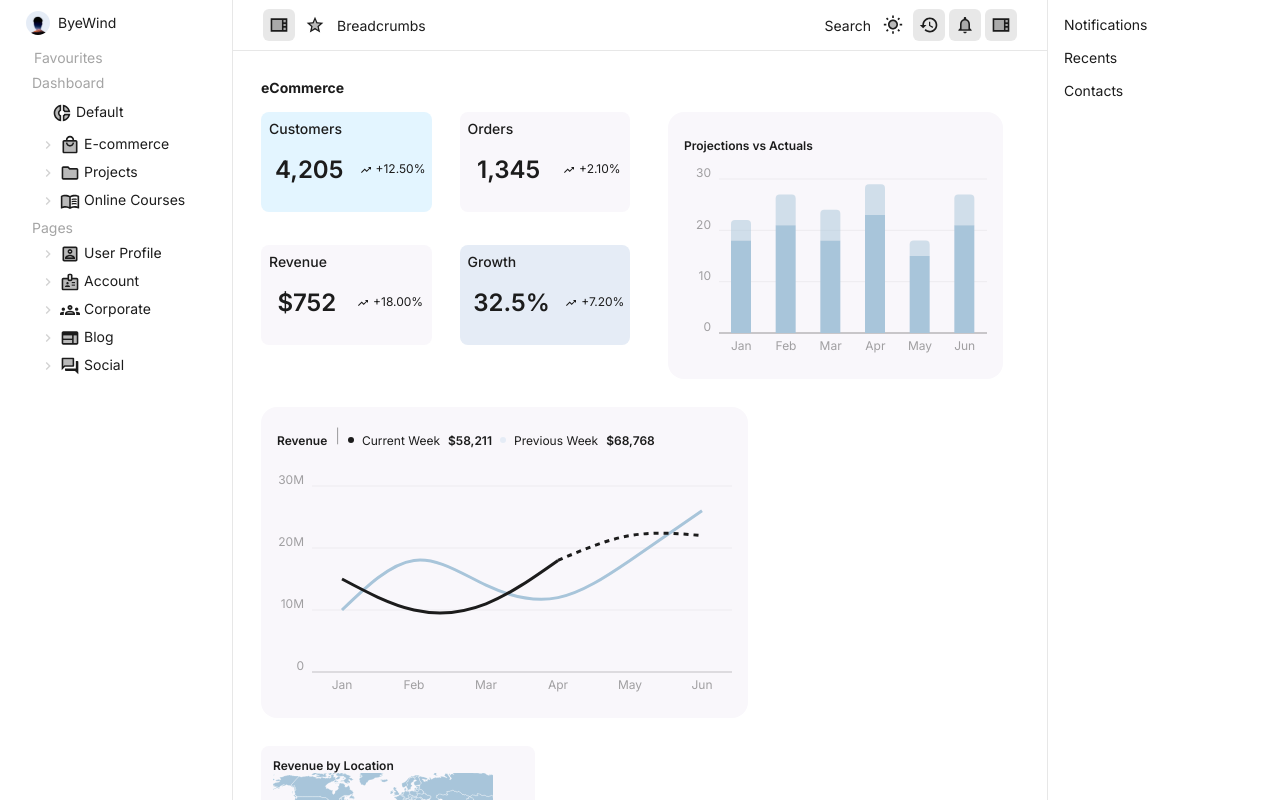
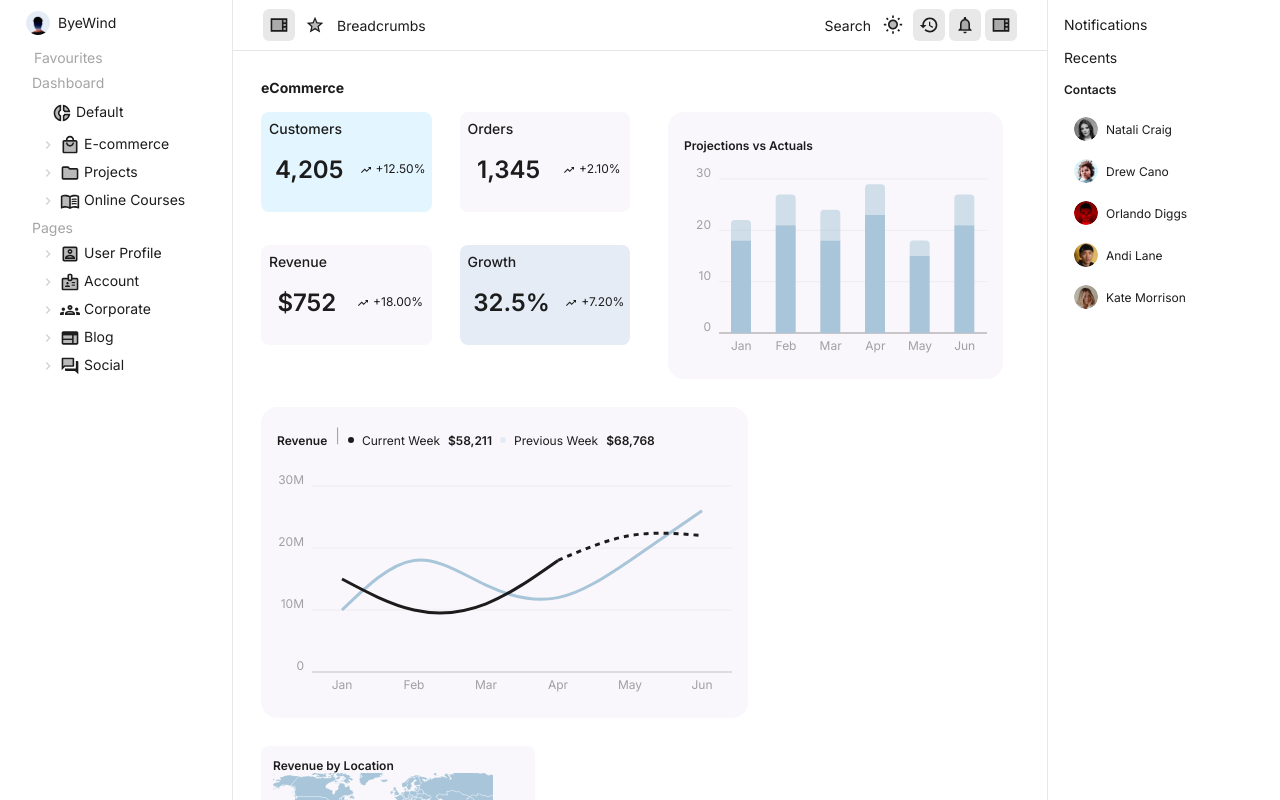
Before and after one commit to error404-sp/jp-dashboard, a React (Vite) app: page /#/ in a window 1280 px wide. Both pictures are taken after a click on the button 1234 px from the left and 25 px from the top of the page. Shown: the top 800 px of the page. Built offline with nearby package versions, Linux system fonts and the light colour scheme.

Commit message:
feat: contact section

```diff
--- a/src/components/layout/RightPanel.jsx
+++ b/src/components/layout/RightPanel.jsx
@@ -1,6 +1,8 @@
 import React, { useContext } from "react";
 import styles from "./layout.module.css";
 import { UIContext } from "../../contexts/UIContext";
+import Contacts from "../rightPanel/Contacts";
+import Navbar from "./Navbar";
 
 const RightPanel = () => {
   const { state, dispatch } = useContext(UIContext);
@@ -13,7 +15,7 @@
       <div className={styles.rightPanel}>
         {showNotif && <div>Notifications</div>}
         {showRecent && <div>Recents</div>}
-        <div>Contacts</div>
+        <Contacts />
       </div>
     );
   }
@@ -28,7 +30,7 @@
         </button>
         {showNotif && <div>Notifications</div>}
         {showRecent && <div>Recents</div>}
-        <div>Contacts</div>
+        <Contacts />
       </div>
     </div>
   );
--- /dev/null
+++ b/src/components/rightPanel/Contacts.jsx
@@ -0,0 +1,22 @@
+import React from "react";
+import styles from "./rightPanel.module.css";
+import CustomProfile from "../../ui/CustomProfile";
+import useMetrics from "../../hooks/useMetrics";
+
+const Contacts = () => {
+  const { contacts } = useMetrics();
+
+  return (
+    <div className={styles.rightPanelSection}>
+      <h3 className={styles.sectionTitle}>Contacts</h3>
+      {contacts.map((item, idx) => (
+        <div key={idx} className={styles.contactItem}>
+          <CustomProfile icon={item.icon} alt={item.name} />
+          <div className={styles.contactName}>{item.name}</div>
+        </div>
+      ))}
+    </div>
+  );
+};
+
+export default Contacts;
--- /dev/null
+++ b/src/components/rightPanel/rightPanel.module.css
@@ -0,0 +1,24 @@
+.contactItem {
+  display: flex;
+  align-items: center;
+  gap: 0.5rem;
+  padding: 0.5rem;
+  margin: 2px;
+  border-radius: 8px;
+  cursor: pointer;
+  transition: background 0.2s;
+}
+
+.sectionTitle {
+  font-size: var(--font-small);
+  font-weight: 600;
+}
+
+.contactItem:hover {
+  background: var(--light);
+}
+
+.contactName {
+  font-size: var(--font-small);
+  color: var(--primary-black);
+}
--- a/src/components/sidePanel/SidePanel.jsx
+++ b/src/components/sidePanel/SidePanel.jsx
@@ -14,7 +14,6 @@
   const { breakpoint, sidePanel } = uiState;
   const handleClose = () => uiDispatch({ type: "CLOSE_SIDE_PANEL" });
 
-  // Desktop: normal sidebar
   if (breakpoint === "desktop") {
     return (
       <nav className={styles.sidePanel}>
--- a/src/data/dashboard.json
+++ b/src/data/dashboard.json
@@ -139,10 +139,6 @@
     {
       "icon": "user5.svg",
       "name": "Kate Morrison"
-    },
-    {
-      "icon": "user6.svg",
-      "name": "Koray Okumus"
     }
   ],
   "notifications": [
```
